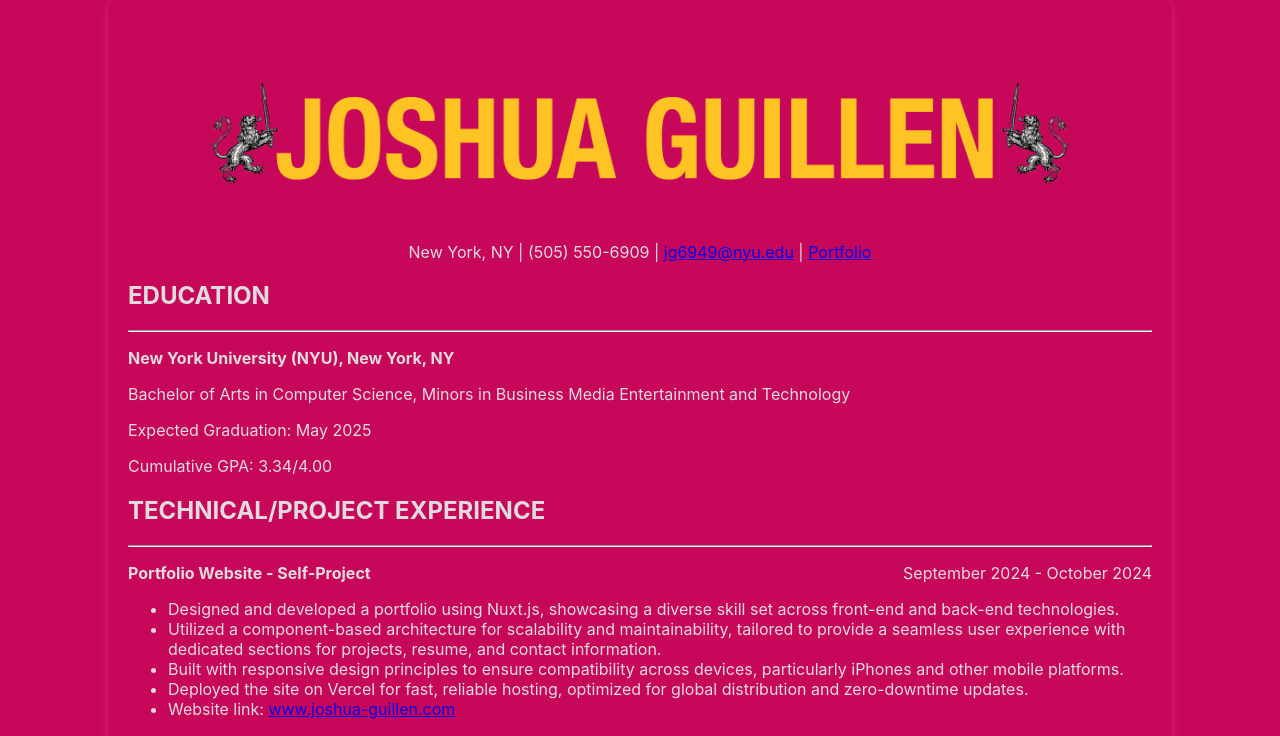
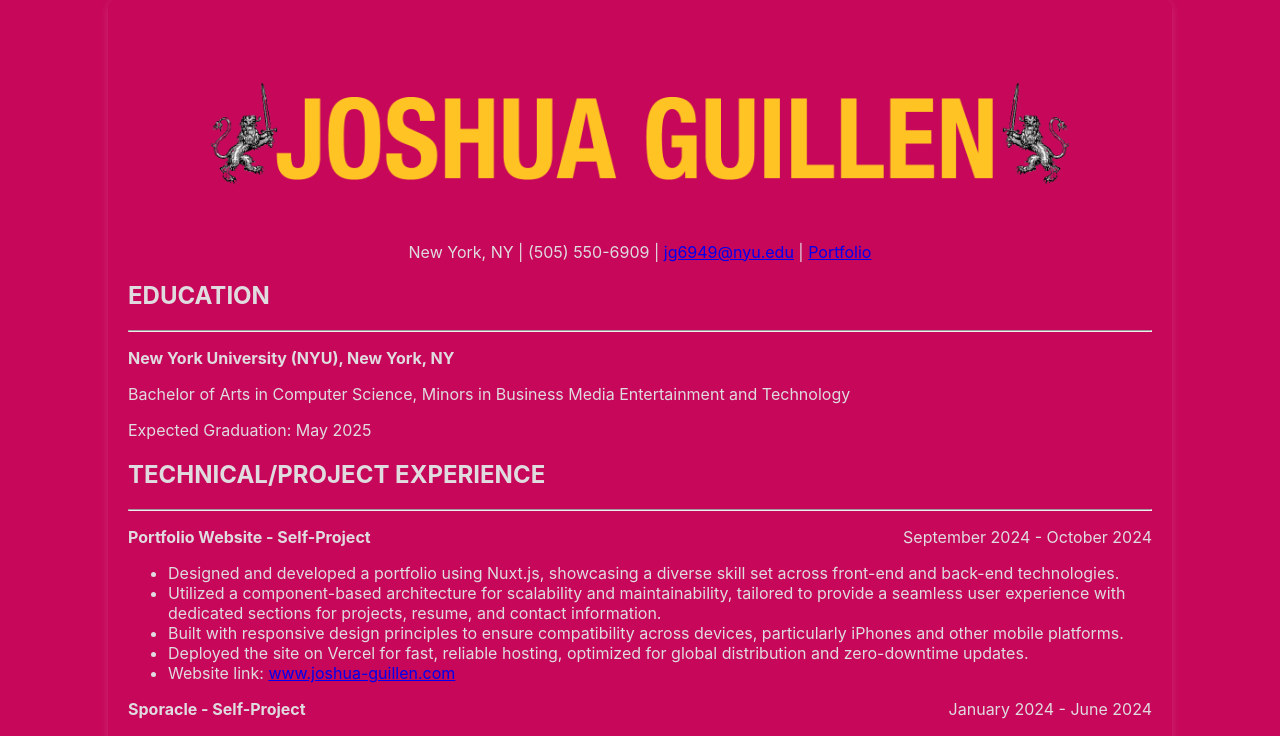
Before and after one commit to jojo66089/joshuaPortfolio, a Nuxt app: page /resume in a window 1280 px wide. Shown: the top 736 px of the page. Built offline with nearby package versions, Linux system fonts and the light colour scheme.

Commit message:
Update resume.vue
edited resume

```diff
--- a/pages/resume.vue
+++ b/pages/resume.vue
@@ -18,7 +18,6 @@ const route = useRoute();
         <p><strong>New York University (NYU), New York, NY</strong></p>
         <p>Bachelor of Arts in Computer Science, Minors in Business Media Entertainment and Technology</p>
         <p>Expected Graduation: May 2025</p>
-        <p>Cumulative GPA: 3.34/4.00</p>
     </div>
 
     <!-- Technical/Project Experience -->
```
